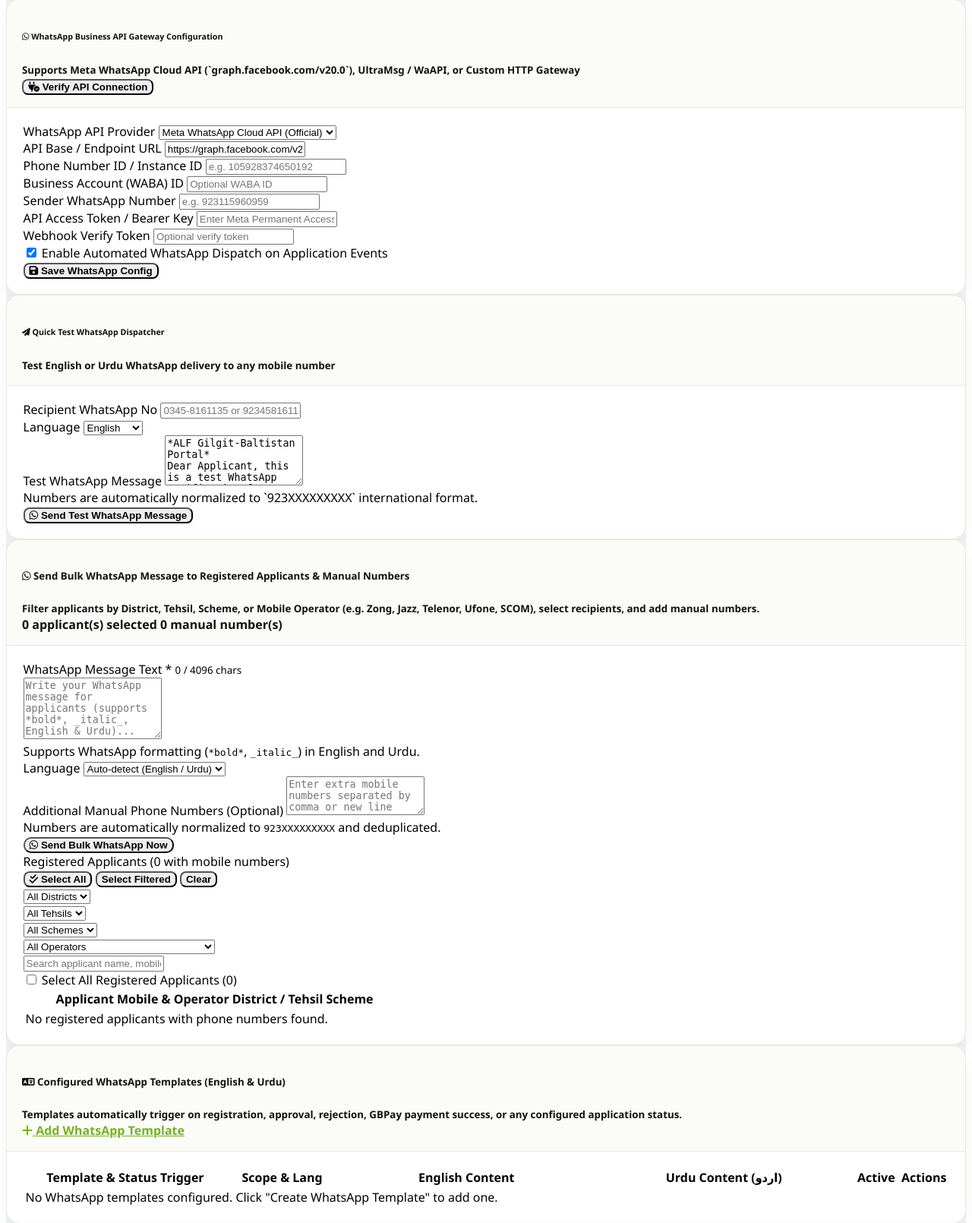
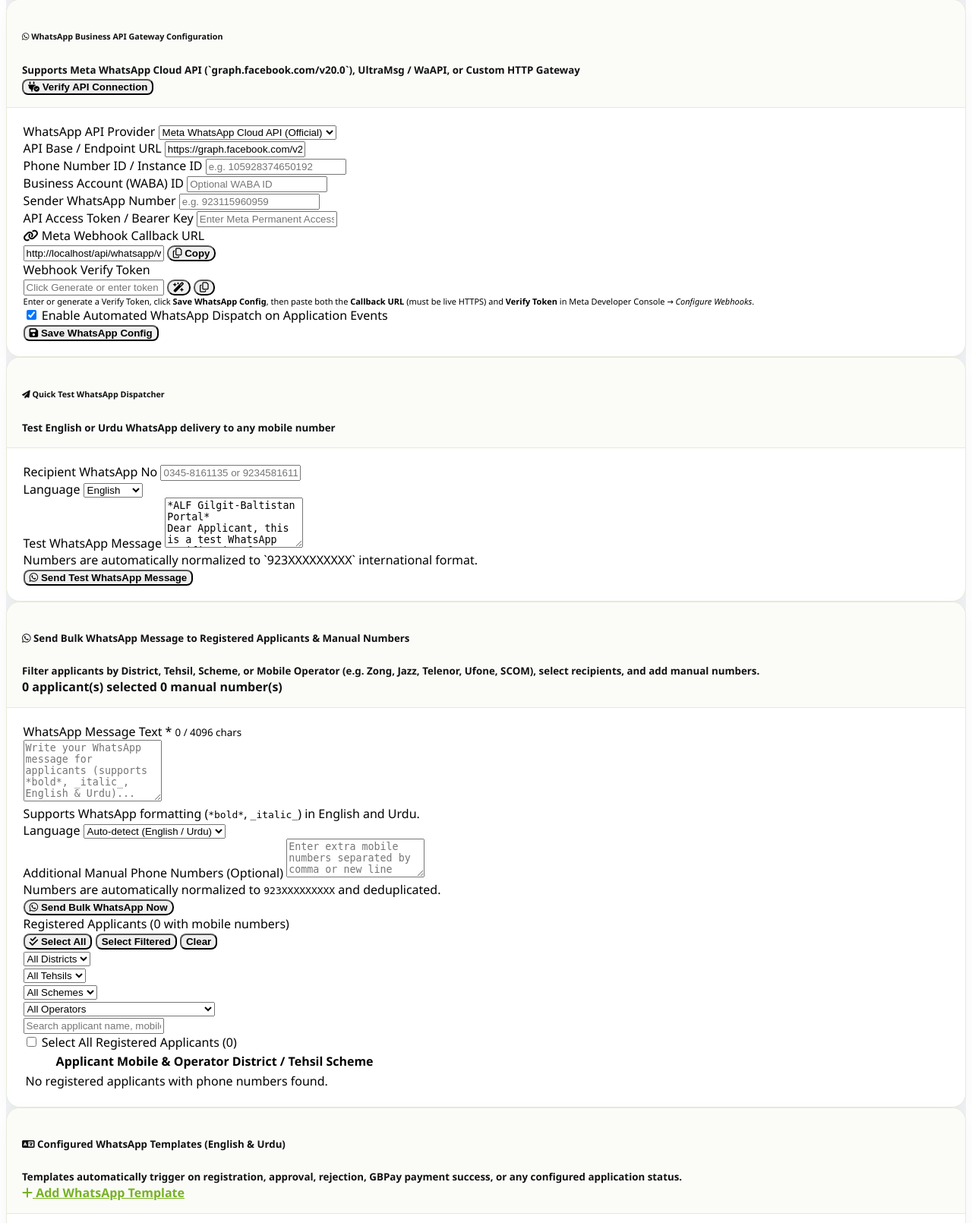
Before and after one commit to ibrar06hussain/alf_dashboard, a Laravel app: page /admin/whatsapp-templates in a window 1280 px wide. Shown: the part 2735-4345 px from the top of the page at 76% size. Run offline with Laravel 12, Linux system fonts and the light colour scheme; the visitor is signed in with stand-in values (Sample User, id 1); data that the repository does not hold is empty; some libraries are stand-ins or nearby versions.

Commit message:
whatsapp webhooks

```diff
--- a/app/Http/Controllers/Admin/WhatsappTemplateController.php
+++ b/app/Http/Controllers/Admin/WhatsappTemplateController.php
@@ -238,6 +238,7 @@ class WhatsappTemplateController extends Controller
             ['key' => 'whatsapp_verify_token'],
             ['value' => trim((string) ($data['whatsapp_verify_token'] ?? '')), 'label' => 'WhatsApp Webhook Verify Token', 'group' => 'whatsapp']
         );
+        SiteSetting::flushCache();
 
         return back()->with('success', 'WhatsApp Business API Gateway configuration updated successfully.');
     }
--- a/app/Models/WhatsappLog.php
+++ b/app/Models/WhatsappLog.php
@@ -54,6 +54,9 @@ class WhatsappLog extends Model
     {
         return match ((string) $code) {
             '200', '201', 'OK', '0' => '200 OK: WhatsApp message accepted by gateway',
+            'SENT' => 'SENT: Dispatched to WhatsApp recipient',
+            'DELIVERED' => 'DELIVERED: Message delivered to recipient WhatsApp',
+            'READ' => 'READ: Message read by recipient',
             '400' => '400 Bad Request: Invalid parameter or phone number format',
             '401' => '401 Unauthorized: Invalid or expired WhatsApp Access Token / API Key',
             '403' => '403 Forbidden: WhatsApp Business Account permission denied',
--- a/resources/views/admin/whatsapp-templates/index.blade.php
+++ b/resources/views/admin/whatsapp-templates/index.blade.php
@@ -77,16 +77,45 @@
                                 value="{{ old('whatsapp_sender_number', $gatewayConfig['sender_number']) }}"
                                 placeholder="e.g. 923115960959">
                         </div>
-                        <div class="col-md-8">
+                        <div class="col-md-12">
                             <label class="form-label fw-bold small">API Access Token / Bearer Key</label>
                             <input type="password" name="whatsapp_access_token" class="form-control form-control-sm"
                                 placeholder="{{ !empty($gatewayConfig['access_token']) ? '•••••••••••••••• (Configured — leave blank to keep)' : 'Enter Meta Permanent Access Token or Gateway API Key' }}">
                         </div>
-                        <div class="col-md-4">
-                            <label class="form-label fw-bold small">Webhook Verify Token</label>
-                            <input type="text" name="whatsapp_verify_token" class="form-control form-control-sm"
-                                value="{{ old('whatsapp_verify_token', $gatewayConfig['verify_token']) }}"
-                                placeholder="Optional verify token">
+                        <div class="col-12">
+                            <div class="p-2 rounded bg-light border">
+                                <div class="row g-2 align-items-end">
+                                    <div class="col-md-7">
+                                        <label class="form-label fw-bold small mb-1">
+                                            <i class="fa-solid fa-link text-success me-1"></i> Meta Webhook Callback URL
+                                        </label>
+                                        <div class="input-group input-group-sm">
+                                            <input type="text" id="wa-webhook-callback-url" class="form-control font-monospace bg-white"
+                                                value="{{ route('api.whatsapp.webhook') }}" readonly>
+                                            <button type="button" class="btn btn-outline-secondary" id="btn-copy-wa-callback" title="Copy Callback URL">
+                                                <i class="fa-regular fa-copy me-1"></i> Copy
+                                            </button>
+                                        </div>
+                                    </div>
+                                    <div class="col-md-5">
+                                        <label class="form-label fw-bold small mb-1">Webhook Verify Token</label>
+                                        <div class="input-group input-group-sm">
+                                            <input type="text" name="whatsapp_verify_token" id="wa-webhook-verify-token" class="form-control font-monospace"
+                                                value="{{ old('whatsapp_verify_token', $gatewayConfig['verify_token']) }}"
+                                                placeholder="Click Generate or enter token">
+                                            <button type="button" class="btn btn-outline-primary" id="btn-generate-wa-token" title="Generate Random Verify Token">
+                                                <i class="fa-solid fa-wand-magic-sparkles"></i>
+                                            </button>
+                                            <button type="button" class="btn btn-outline-secondary" id="btn-copy-wa-token" title="Copy Verify Token">
+                                                <i class="fa-regular fa-copy"></i>
+                                            </button>
+                                        </div>
+                                    </div>
+                                </div>
+                                <div class="form-text mt-1" style="font-size: 11px;">
+                                    Enter or generate a Verify Token, click <strong>Save WhatsApp Config</strong>, then paste both the <strong>Callback URL</strong> (must be live HTTPS) and <strong>Verify Token</strong> in Meta Developer Console &rarr; <em>Configure Webhooks</em>.
+                                </div>
+                            </div>
                         </div>
                         <div class="col-12 d-flex justify-content-between align-items-center pt-1">
                             <div class="form-check form-switch">
@@ -802,6 +831,42 @@ document.addEventListener('DOMContentLoaded', function () {
     filterRows();
     updateCounts();
     updateCharCounter();
+
+    const callbackUrlInput = document.getElementById('wa-webhook-callback-url');
+    const verifyTokenInput = document.getElementById('wa-webhook-verify-token');
+    const btnCopyCallback = document.getElementById('btn-copy-wa-callback');
+    const btnGenerateToken = document.getElementById('btn-generate-wa-token');
+    const btnCopyToken = document.getElementById('btn-copy-wa-token');
+
+    function copyInputValue(inputEl, btnEl) {
+        if (!inputEl || !inputEl.value) return;
+        const originalHtml = btnEl ? btnEl.innerHTML : '';
+        if (navigator.clipboard && navigator.clipboard.writeText) {
+            navigator.clipboard.writeText(inputEl.value);
+        } else {
+            inputEl.select();
+            document.execCommand('copy');
+        }
+        if (btnEl) {
+            btnEl.innerHTML = '<i class="fa-solid fa-check text-success"></i>';
+            setTimeout(() => { btnEl.innerHTML = originalHtml; }, 1500);
+        }
+    }
+
+    if (btnCopyCallback && callbackUrlInput) {
+        btnCopyCallback.addEventListener('click', () => copyInputValue(callbackUrlInput, btnCopyCallback));
+    }
+    if (btnCopyToken && verifyTokenInput) {
+        btnCopyToken.addEventListener('click', () => copyInputValue(verifyTokenInput, btnCopyToken));
+    }
+    if (btnGenerateToken && verifyTokenInput) {
+        btnGenerateToken.addEventListener('click', function () {
+            const bytes = new Uint8Array(12);
+            (window.crypto || window.msCrypto).getRandomValues(bytes);
+            const hex = Array.from(bytes, b => b.toString(16).padStart(2, '0')).join('');
+            verifyTokenInput.value = 'alf-gb-wa-' + hex;
+        });
+    }
 });
 </script>
 @endsection
--- a/routes/api.php
+++ b/routes/api.php
@@ -1,6 +1,7 @@
 <?php
 
 use App\Http\Controllers\Api\GbpayApiController;
+use App\Http\Controllers\Api\WhatsappWebhookController;
 use Illuminate\Support\Facades\Route;
 
 /*
@@ -13,3 +14,12 @@ use Illuminate\Support\Facades\Route;
 Route::post('gb-pay/bill-inquiry', [GbpayApiController::class, 'billInquiry'])->name('api.gbpay.bill-inquiry');
 Route::post('gb-pay/bill-payment', [GbpayApiController::class, 'billPayment'])->name('api.gbpay.bill-payment');
 Route::post('gb-pay/search-psid', [GbpayApiController::class, 'searchPsid'])->name('api.gbpay.search-psid');
+
+/*
+|--------------------------------------------------------------------------
+| Meta WhatsApp Business Cloud API Webhook Endpoint
+|--------------------------------------------------------------------------
+| Handles Meta verification challenge (GET) and delivery/inbound callbacks (POST).
+*/
+Route::match(['get', 'post'], 'whatsapp/webhook', [WhatsappWebhookController::class, 'handle'])
+    ->name('api.whatsapp.webhook');
```
Also changed, not shown: USER_PROMPTS.txt (+11 -3 lines), app/Http/Controllers/Api/WhatsappWebhookController.php (added, +113 -0 lines), tests/Feature/WhatsappNotificationAndFilteringTest.php (+70 -0 lines).
